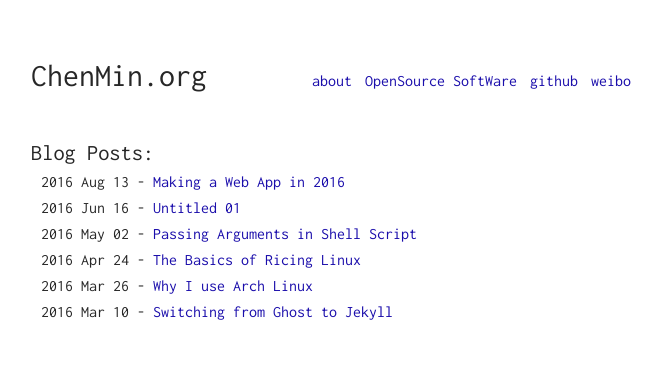
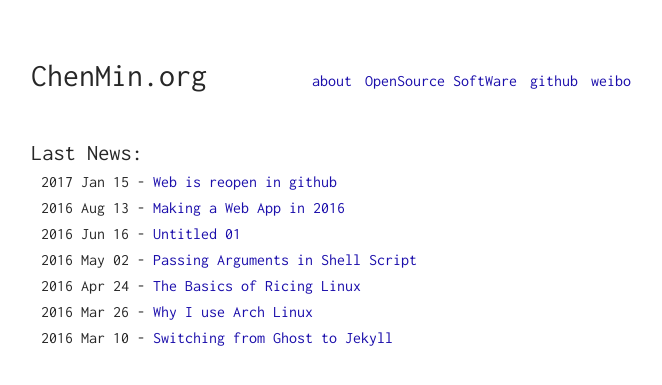
Before and after one commit to chenmins/chenmin, a Jekyll site: the page built from docs/index.html, in a window 1280 px wide. Shown: the top 385 px of the page, without its empty margins (309-971 px from the left). Built offline with Jekyll 4.4.1, drawn with Linux system fonts in a browser that asks for light colours.

Commit message:
init web

```diff
--- a/docs/_layouts/default.html
+++ b/docs/_layouts/default.html
@@ -28,6 +28,11 @@ href="https://fonts.googleapis.com/css?family=Inconsolata:400,700">
 
     <div class="wrapper">
         {{ content }}
+
+        <!-- UY BEGIN -->
+		<div id="uyan_frame"></div>
+		<script type="text/javascript" src="http://v2.uyan.cc/code/uyan.js?uid=2123923"></script>
+		<!-- UY END -->
     </div>
 <script type="text/javascript" src="http://tajs.qq.com/stats?sId=10186740" charset="UTF-8"></script>
 
--- /dev/null
+++ b/docs/_posts/2017-01-15-web_reopen.md
@@ -0,0 +1,8 @@
+---
+layout: post
+title: Web is reopen in github
+---
+
+
+# Introduction
+For the past couple weeks
--- a/docs/index.html
+++ b/docs/index.html
@@ -13,7 +13,7 @@ layout: default
     </ul>
 </div>
 <div class="blog">
-    <h1>Blog Posts:</h1>
+    <h1>Last News:</h1>
     <ul>
         {% for post in site.posts %}
         <li>
```
